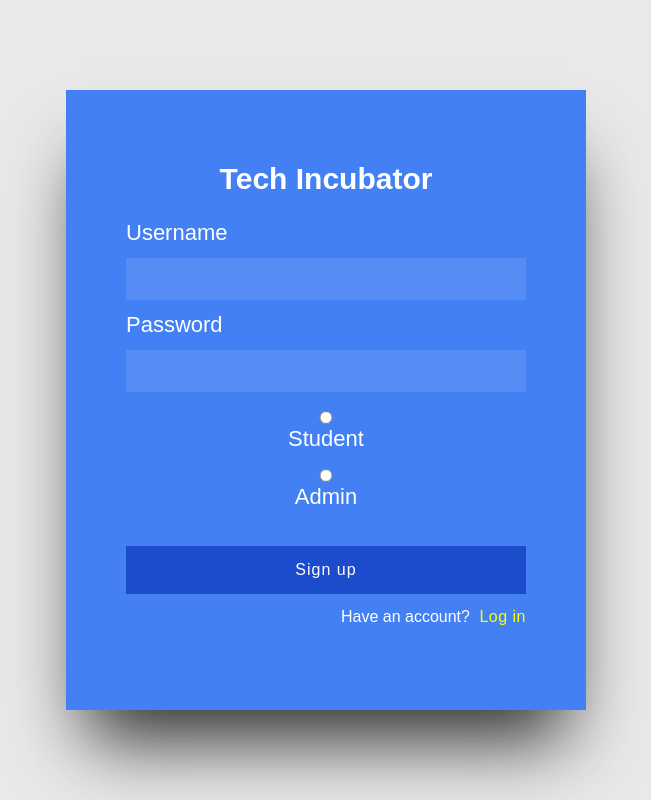
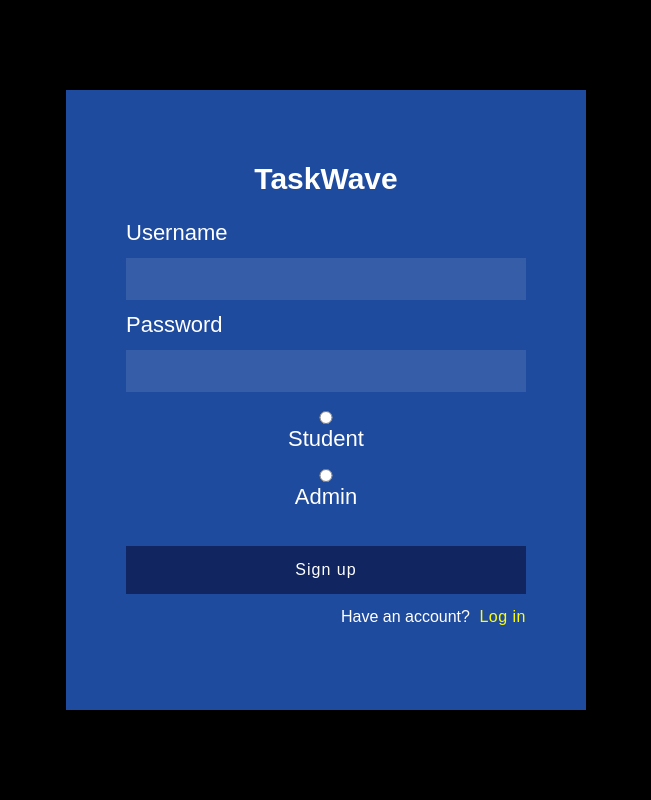
Before and after one commit to nahianreza/TaskWave, a React (Create React App) app in the folder client/: page / in a window 1280 px wide. Shown: the whole page, without its empty margins (314-965 px from the left). Built offline with nearby package versions, Linux system fonts and the light colour scheme; no server answers; the HTML template or start-up script is replaced by a standard one.

Commit message:
visual changes

```diff
--- a/client/package.json
+++ b/client/package.json
@@ -6,7 +6,7 @@
     "@testing-library/jest-dom": "^5.16.5",
     "@testing-library/react": "^13.4.0",
     "@testing-library/user-event": "^13.5.0",
-    "firebase": "^9.22.1",
+    "firebase": "^9.22.2",
     "react": "^18.2.0",
     "react-dom": "^18.2.0",
     "react-scripts": "5.0.1",
--- a/client/src/App.css
+++ b/client/src/App.css
@@ -17,7 +17,7 @@ button {
 	color: #fff;
 	font-size: 16px;
 	letter-spacing: 1px;
-	background: #1c4bcc;
+	background: #112661;
 	cursor: pointer;
 }
 
@@ -25,7 +25,7 @@ button {
 	width: 100%;
 	min-height: 100vh;
 	padding: 0 20px;
-	background: #e9e9e9;
+	background-color: black;
 	display: flex;
 }
 
@@ -38,7 +38,7 @@ button {
 	display: flex;
 	flex-direction: column;
 	justify-content: center;
-	background: rgb(66, 128, 243);
+	background: rgb(31, 75, 158);
 	box-shadow: 0 50px 70px -20px rgba(0, 0, 0, 0.8);
 }
 
@@ -107,7 +107,7 @@ button {
 }
 
 .home nav {
-	background: rgb(66, 128, 243);
+	background: rgb(31, 75, 158);
 	width: 100%;
 	padding: 20px 40px;
 	display: flex;
@@ -122,142 +122,7 @@ button {
 .home nav button {
 	width: 86px;
 	padding: 8px 0;
-	background: #1c4bcc;
-}
-.role-options {
-	text-align: center;
-}
-
-.role-option {
-	display: inline-block;
-	margin-right: 20px;
-}
-
-* {
-	box-sizing: border-box;
-	margin: 0;
-	padding: 0;
-	font-family: "Nunito", sans-serif;
-}
-
-/* .App {
-	background-color: black;
-} */
-
-button {
-	border: none;
-	outline: none;
-	width: 100%;
-	padding: 15px 0;
-	color: #fff;
-	font-size: 16px;
-	letter-spacing: 1px;
-	background: #1c4bcc;
-	cursor: pointer;
-}
-
-.login {
-	width: 100%;
-	min-height: 100vh;
-	padding: 0 20px;
-	background: #e9e9e9;
-	display: flex;
-}
-
-.login .loginContainer {
-	padding: 60px;
-	margin: auto;
-	width: 100%;
-	max-width: 520px;
-	min-height: 600px;
-	display: flex;
-	flex-direction: column;
-	justify-content: center;
-	background: rgb(66, 128, 243);
-	box-shadow: 0 50px 70px -20px rgba(0, 0, 0, 0.8);
-}
-
-.login .loginContainer title {
-	color: white;
-	margin: 14px 0;
-	display: block;
-	font-weight: bold;
-	font-size: 30px;
-	line-height: 1;
-	text-align: center;
-}
-
-.login .loginContainer label {
-	color: white;
-	margin: 14px 0;
-	display: block;
-	font-size: 22px;
-	line-height: 1;
-}
-
-.login .loginContainer input {
-	width: 100%;
-	border: none;
-	outline: none;
-	font-size: 19px;
-	padding: 10px;
-	background: rgba(255, 255, 255, 0.1);
-	color: #fff;
-	letter-spacing: 1px;
-}
-
-.login .loginContainer .btnContainer {
-	width: 100%;
-	padding: 24px 0;
-}
-
-.login .loginContainer .btnContainer p {
-	margin: 14px 0 0 0;
-	text-align: right;
-	color: #fff;
-}
-
-.login .loginContainer .btnContainer p span {
-	color: yellow;
-	font-weight: 500;
-	letter-spacing: 0.5px;
-	margin-left: 5px;
-	cursor: pointer;
-	transition: all 400ms ease-in-out;
-}
-
-.login .loginContainer .btnContainer p span:hover {
-	color: red;
-}
-
-.login .loginContainer .errorMsg {
-	color: red;
-	font-size: 16px;
-}
-
-.home {
-	background-color: black;
-	width: 100vw;
-	height: 100vh;
-}
-
-.home nav {
-	background: rgb(66, 128, 243);
-	width: 100%;
-	padding: 20px 40px;
-	display: flex;
-	align-items: center;
-	justify-content: space-between;
-}
-
-.home nav h2 {
-	color: #ffffff;
-}
-
-.home nav button {
-	width: 86px;
-	padding: 8px 0;
-	background: #1c4bcc;
+	background: #112661;
 }
 .role-options {
 	text-align: center;
@@ -272,13 +137,15 @@ button {
 	position: absolute;
 	left: 50%;
 	top: 50%;
+	width: 20%;
 	transform: translate(-50%, -50%);
-	background: #f2f2f2;
+	background: rgb(31, 75, 158);
 	padding: 20px;
 	border-radius: 8px;
 }
 
 .modal label {
+	color: white;
 	display: block;
 	margin-top: 20px;
 }
@@ -290,10 +157,12 @@ button {
 }
 
 .modal textarea {
-	height: 100px;
+	height: 150px;
 }
 
+
 .modal button {
+	background-color: #112661;
 	margin-top: 20px;
 	padding: 10px;
 }
--- a/client/src/components/adminHome.js
+++ b/client/src/components/adminHome.js
@@ -2,6 +2,7 @@ import React, { useState } from "react";
 
 const AdminHome = (props) => {
 	const [modalOpen, setModalOpen] = useState(false);
+	const [assignments, setAssignments] = useState([]);
 	const [assignmentName, setAssignmentName] = useState("");
 	const [assignmentDetail, setAssignmentDetail] = useState("");
 
@@ -29,23 +30,33 @@ const AdminHome = (props) => {
 	return (
 		<section className="home">
 			<nav>
-				<h2>Tech Incubator for companies</h2>
+				<h2>TaskWave Admin</h2>
 				<div>
 					<button
 						className="create-assignment-button"
 						onClick={handleOpenModal}
 					>
-						Create Assignment
+						Create Task
 					</button>
 					<button onClick={props.handleLogout}>Logout</button>
 				</div>
 			</nav>
+			{assignments.length === 0 ? (
+				<h1 style={{position: "absolute", fontWeight:"bold", color: "white", textAlign: "center", top: "50%", left: "36%"}}> Welcome to TaskWave!<br></br> No task created yet! Please create a task for students to accept.</h1>
+			) : (
+				assignments.map((assignment) => (
+				<div key={assignment.id}>
+					<h3>{assignment.name}</h3>
+					<p>{assignment.details}</p>
+				</div>
+				))
+			)}
 			{modalOpen && (
 				<div className="modal">
-					<h2>Create Assignment</h2>
+					<h2 style={{color: "white", fontSize: "30px"}}>Create Task</h2>
 					<form onSubmit={handleSubmit}>
 						<label>
-							Assignment Name
+							Task Name
 							<input
 								type="text"
 								value={assignmentName}
@@ -53,7 +64,7 @@ const AdminHome = (props) => {
 							/>
 						</label>
 						<label>
-							Assignment Detail
+							Task Detail
 							<textarea
 								value={assignmentDetail}
 								onChange={handleAssignmentDetailChange}
--- a/client/src/components/login.js
+++ b/client/src/components/login.js
@@ -25,7 +25,7 @@ const Login = (props) => {
 	return (
 		<section className="login">
 			<div className="loginContainer">
-				<title>Tech Incubator</title>
+				<title>TaskWave</title>
 				<label>Username</label>
 				<input
 					type="text"
--- a/client/src/components/studentHome.js
+++ b/client/src/components/studentHome.js
@@ -7,7 +7,7 @@ const StudentHome = (props) => {
 	return (
 		<section className="home">
 			<nav>
-				<h2>Tech Incubator for students</h2>
+				<h2>TaskWave</h2>
 				<button onClick={props.handleLogout}>Logout</button>
 			</nav>
 			<List user={props.user}></List>
```
Also changed, not shown: 1 other file (tests, documents, lock files or other folders).
